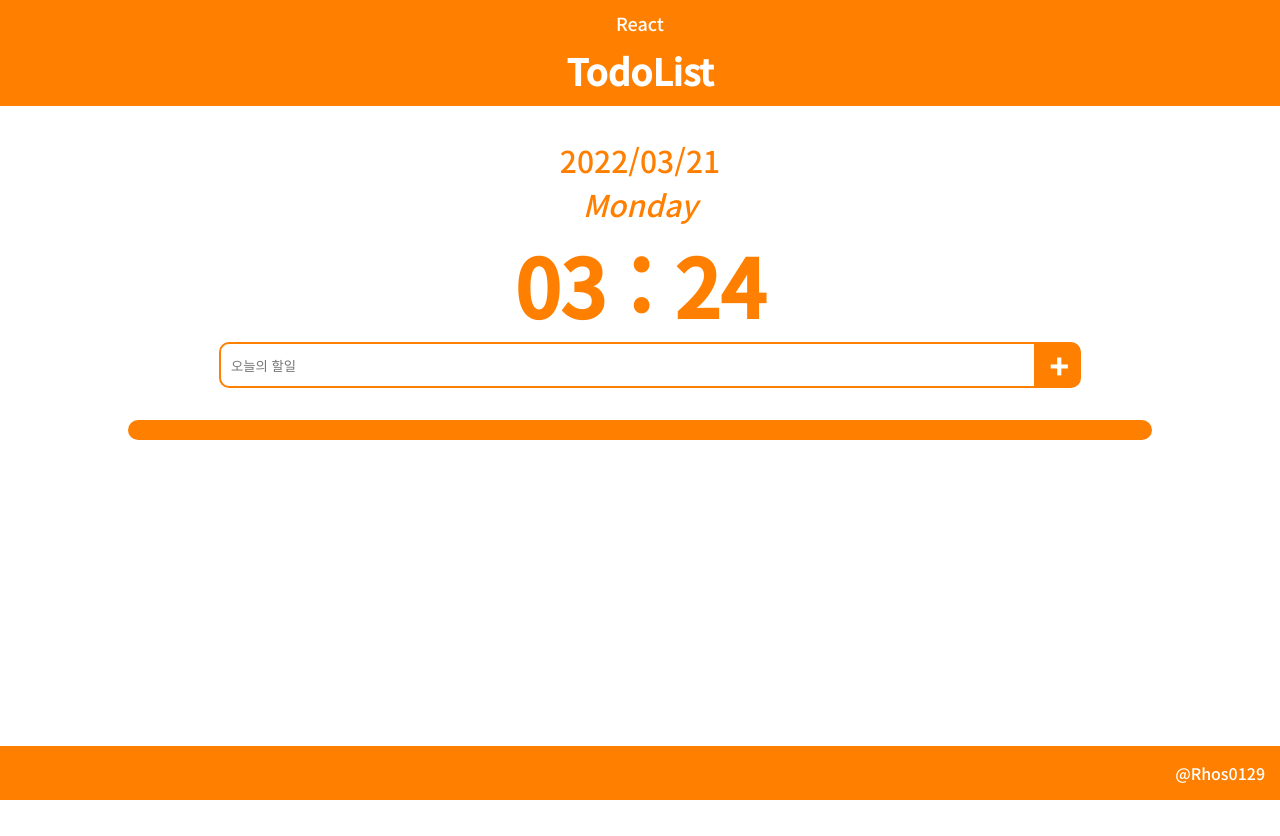
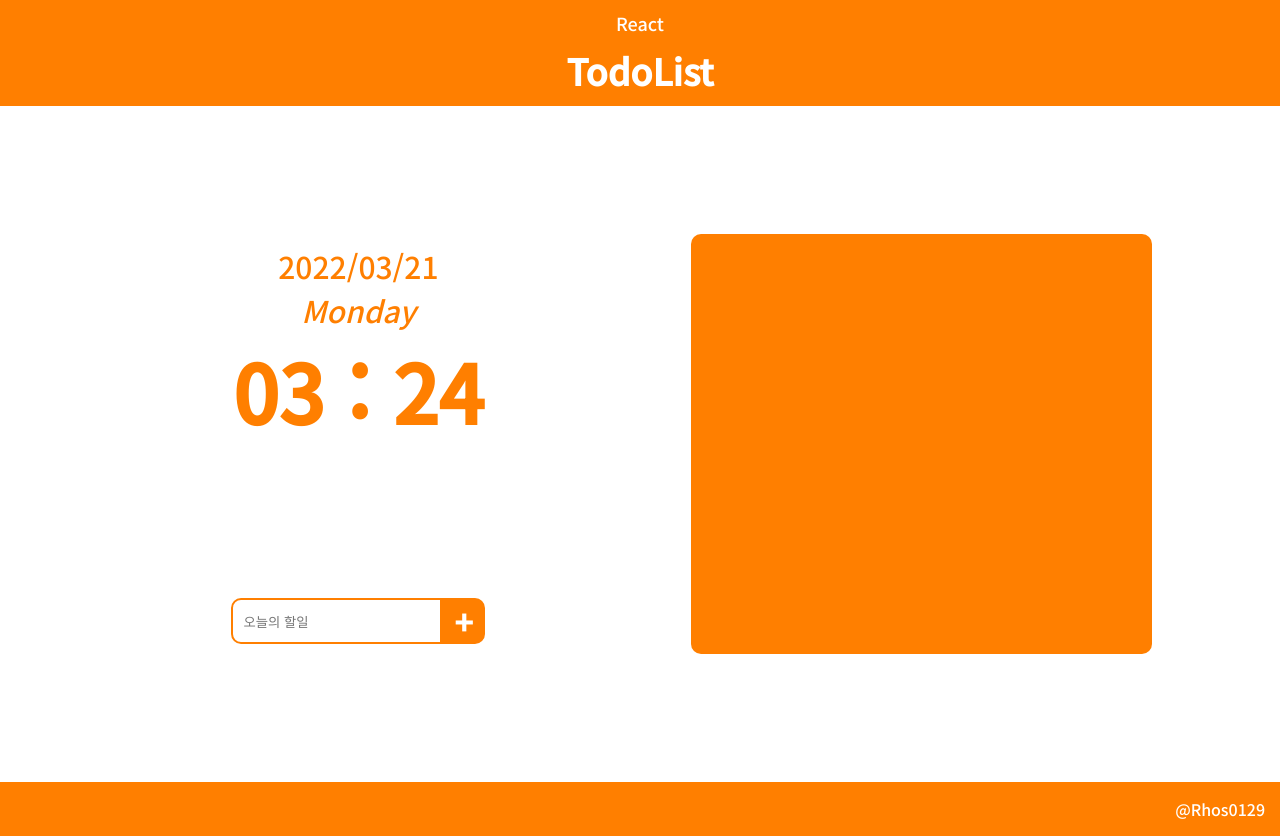
Before and after one commit to Rhos0129/JsStudy, a React (Create React App) app in the folder React/todolist/: page / in a window 1280 px wide. Before the commit the page ends 800 px from the top, so only its background shows below. Built offline with nearby package versions, Linux system fonts and the light colour scheme; the HTML template or start-up script is replaced by a standard one.

Commit message:
TodoList : 컴포넌트 배치 flex 활용

```diff
--- a/React/todolist/src/App.js
+++ b/React/todolist/src/App.js
@@ -18,7 +18,11 @@ class App extends Component{
 }
 
 
-const Container = styled.div``;
+const Container = styled.div`
+    display: flex;
+    flex-direction: column;
+    min-height: 100vh;
+`;
 
 const GlobalStyle = createGlobalStyle`
   *{
--- a/React/todolist/src/components/AddTodoItem.js
+++ b/React/todolist/src/components/AddTodoItem.js
@@ -29,7 +29,6 @@ class AddTodoItem extends Component{
 }
 
 const Container = styled.div`
-    padding-left: 20px;
     display: flex;
     justify-content: center;
     align-items: center;
--- a/React/todolist/src/components/TodoList.js
+++ b/React/todolist/src/components/TodoList.js
@@ -18,11 +18,11 @@ class TodoList extends Component{
 const Container = styled.div`
     background-color: var(--Orange);
     display: flex;
-    flex-direction: column-reverse;
+    flex-direction: column;
     gap: 10px;
     padding: 10px;
     border-radius: 10px;
-    margin-top: 2rem;
+    height: 50vh;
 `;
 
 export default TodoList;
--- a/React/todolist/src/layout/Content.js
+++ b/React/todolist/src/layout/Content.js
@@ -15,9 +15,13 @@ class Content extends Component{
     render(){
         return(
             <Container>
-                <Clock />
-                <AddTodoItem componentDidMount={this.componentDidMount}/>
-                <TodoList todoList={this.state.todoList} remove={this.remove} modify={this.modify} />
+                <LeftBox>
+                    <Clock />
+                    <AddTodoItem componentDidMount={this.componentDidMount}/>
+                </LeftBox>
+                <RightBox>
+                    <TodoList todoList={this.state.todoList} remove={this.remove} modify={this.modify} />
+                </RightBox>
             </Container>
         )
     }
@@ -49,12 +53,27 @@ class Content extends Component{
 }
 
 const Container=styled.div`
-    padding-top : 2rem;
-    padding-bottom: 7rem;
-    padding-left: 10%;
-    padding-right: 10%;
-    height: auto;
-    min-height: 100%;
+    flex-grow: 1; // 나머지 전체 화면
+    display: flex;
+    flex-direction: row;
+    justify-content: center; // 가로로 중앙배치 (space-around, space-between)
+    align-items: center; // 세로로 중앙배치
+    gap: 10%;
+    padding: 10%;
+`;
+
+const LeftBox = styled.div`
+    display: flex;
+    flex-direction: column;
+    justify-content: space-between;
+    align-items: center;
+    flex: 1;
+    min-height: 50vh;
+`;
+
+const RightBox = styled.div`
+    flex: 1;
+    min-height: 50vh;
 `;
 
 export default Content;
--- a/React/todolist/src/layout/Footer.js
+++ b/React/todolist/src/layout/Footer.js
@@ -13,7 +13,6 @@ class Footer extends Component{
 }
 
 const Container = styled.div`
-  position:absolute;
   background-color: var(--Orange);
   bottom: 0;
   width: 100%;
```
